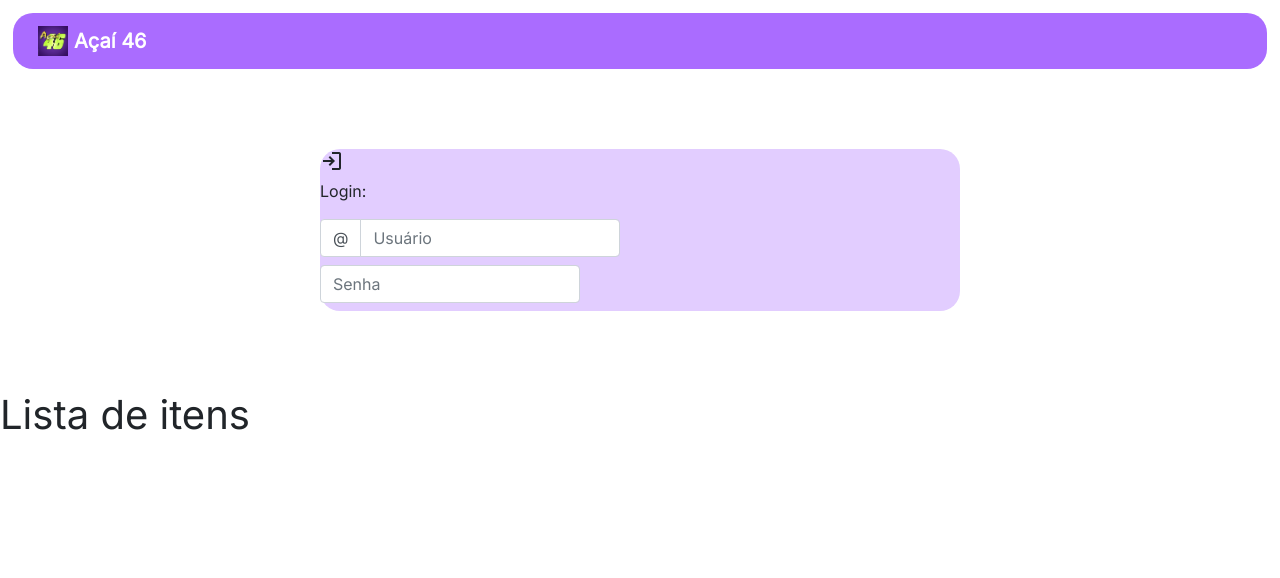
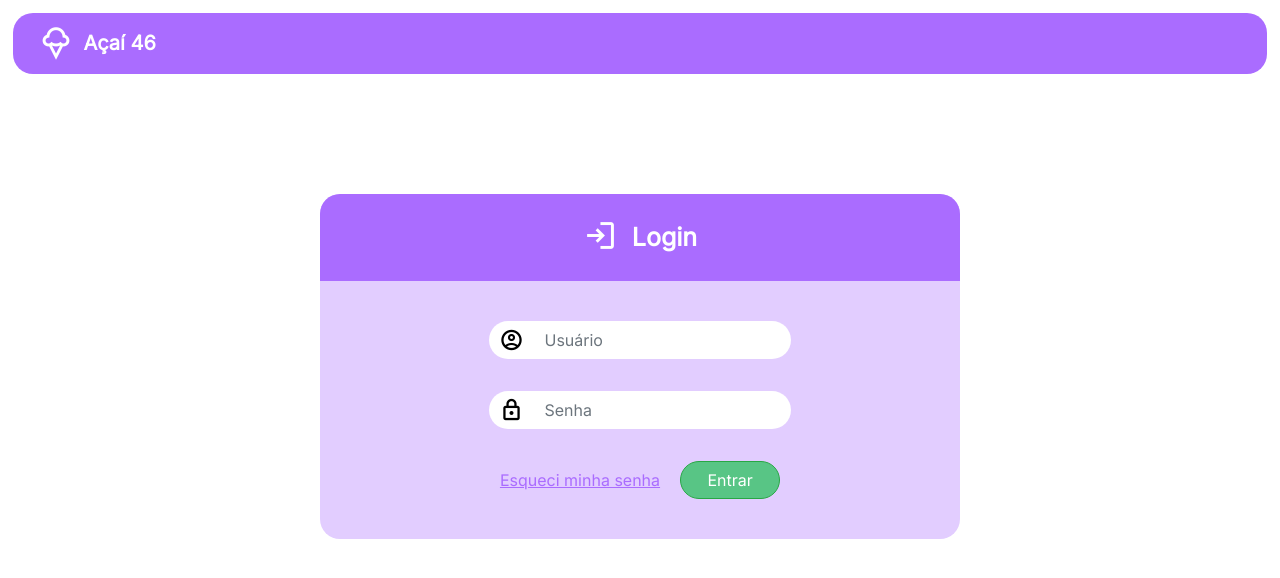
Before and after one commit to schin0/Acai46, a plain HTML site: page frontend/src/index.html in a window 1280 px wide. Drawn offline with nearby package versions, Linux system fonts and the light colour scheme; no server answers.

Commit message:
Ajustar css tela login

```diff
--- a/frontend/src/index.html
+++ b/frontend/src/index.html
@@ -20,50 +20,67 @@
 <body>
     <header>
         <nav class="navbar navbar-light bg-light navbar-telas b-r-20">
-            <a class="navbar-brand txt-branco" href="#">
-                <img src="../assets/img/logo_acai_46.jpg" width="30" height="30" class="d-inline-block align-top"
-                    alt="Logo Açaí 46">
-                Açaí 46
+            <a class="navbar-brand txt-branco d-flex align-items-center" href="#">
+                <span class="material-symbols-outlined" id="logo-sorvete">
+                    icecream
+                </span>
+                <span>Açaí 46</span>
             </a>
         </nav>
     </header>
 
     <main>
-        <section id="sec-login" class="b-r-20">
-            <div>
+        <section id="section-login">
+            <div id="div-login" class="b-r-20">
+                <div id="title-login" class="txt-branco d-flex j-c-center">
+                    <div class="d-flex j-c-space-around title-login">
                         <span class="material-symbols-outlined">
                             login
                         </span>
-                <p>Login:</p>
+                        Login
+                    </div>
                 </div>
                 <div>
-                <form>
+                    <form id="form-login" class="d-flex j-a-center align-items-center">
                         <div class="form-row align-items-center">
                             <div class="col-auto">
-                            <label class="sr-only" for="inlineFormInputGroup">Username</label>
+                                <label class="sr-only" for="usuario">Usuário</label>
                                 <div class="input-group mb-2">
                                     <div class="input-group-prepend">
-                                    <div class="input-group-text">@</div>
+                                        <div class="input-group-text b-r-20">
+                                            <span class="material-symbols-outlined">
+                                                account_circle
+                                            </span>
                                         </div>
-                                <input type="text" class="form-control" id="inlineFormInputGroup" placeholder="Usuário">
+                                    </div>
+                                    <input type="text" class="form-control b-r-20" id="usuario" placeholder="Usuário">
                                 </div>
                             </div>
                         </div>
                         <div class="form-row align-items-center">
                             <div class="col-auto">
-                            <label class="sr-only" for="inlineFormInput">Name</label>
-                            <input type="password" class="form-control mb-2" id="inlineFormInput" placeholder="Senha">
+                                <label class="sr-only" for="senha">Senha</label>
+                                <div class="input-group mb-2">
+                                    <div class="input-group-prepend">
+                                        <div class="input-group-text b-r-20">
+                                            <span class="material-symbols-outlined">
+                                                lock
+                                            </span>
+                                        </div>
+                                    </div>
+                                    <input type="password" class="form-control b-r-20" id="senha" placeholder="Senha">
+                                </div>
+                            </div>
+                        </div>
+                        <div class="form-row align-items-center m-b-0">
+                            <div id="btn-login" class="col-auto d-flex j-c-space-between align-items-center">
+                                <a href="javascript:void(0)">Esqueci minha senha</a>
+                                <button type="button" class="btn btn-success b-r-20">Entrar</button>
                             </div>
                         </div>
                     </form>
-                <div>
-                    <!-- Botões -->
                 </div>
             </div>
-        </section>
-        <section>
-            <h1>Lista de itens</h1>
-            <ul id="lista"></ul>
         </section>
     </main>
 
--- a/frontend/src/main.js
+++ b/frontend/src/main.js
@@ -1,11 +1,11 @@
-fetch('http://localhost:8080/teste')
-    .then(response => response.json())
-    .then(data => {
-        const lista = document.getElementById('lista');
-        data.forEach(item => {
-            const li = document.createElement('li');
-            li.textContent = `${item.id} - ${item.gabriel}`;
-            lista.appendChild(li);
-        });
-    })
-    .catch(error => console.error(error));
+// fetch('http://localhost:8080/teste')
+//     .then(response => response.json())
+//     .then(data => {
+//         const lista = document.getElementById('lista');
+//         data.forEach(item => {
+//             const li = document.createElement('li');
+//             li.textContent = `${item.id} - ${item.gabriel}`;
+//             lista.appendChild(li);
+//         });
+//     })
+//     .catch(error => console.error(error));
--- a/frontend/src/style.css
+++ b/frontend/src/style.css
@@ -9,7 +9,6 @@
     --amarelo: #FCD700;
     --cinza: #E3E3E3;
 }
-
 
 * {
     /* color: var(--roxo); */
@@ -26,9 +25,16 @@
     font-weight: 600;
 }
 
-#sec-login {
+#section-login {
+    display: flex;
+    justify-content: center;
+    align-items: center;
+    height: 70vh;
+}
+
+#div-login {
+    width: 50%;
     background-color: var(--roxo-claro);
-    margin: 10vh 25vw;
 }
 
 .input-group-text {
@@ -39,9 +45,81 @@
     width: 100%;
 }
 
+.navbar-brand span {
+    margin-right: 10px;
+}
 
+#title-login {
+    background-color: var(--roxo);
+    border-radius: 20px 20px 0 0;
+    font-size: 25px;
+    font-weight: 600;
+    line-height: 39px;
+}
 
+.title-login {
+    width: 20%;
+    margin: 3vh 0;
+}
 
+.material-symbols-outlined {
+    font-weight: 500;
+}
+
+#logo-sorvete {
+    font-size: 35px;
+}
+
+#form-login {
+    flex-direction: column;
+    padding: 5vh 0;
+}
+
+#title-login .material-symbols-outlined {
+    font-size: 35px;
+}
+
+#form-login .material-symbols-outlined {
+    color: black;
+}
+
+#form-login .input-group-text {
+    padding: 0 10px;
+}
+
+.form-control,
+.input-group-text {
+    border: none;
+    border-radius: 0;
+    box-shadow: none;
+}
+
+.form-control:focus {
+    outline: 1px solid var(--roxo);
+    outline-offset: 0;
+    box-shadow: none;
+}
+
+.input-group-text {
+    padding: 0 100px;
+}
+
+.form-row {
+    margin-bottom: 3vh;
+}
+
+#btn-login a {
+    margin-right: 20px;
+    text-decoration-line: underline;
+    color: var(--roxo);
+}
+
+#btn-login button {
+    min-width: 100px;
+    background-color: #58C585;
+}
+
+/* Estilos gerais: */
 
 .txt-branco {
     color: var(--branco) !important;
@@ -50,3 +128,23 @@
 .b-r-20 {
     border-radius: 20px;
 }
+
+.d-flex {
+    display: flex;
+}
+
+.j-c-center {
+    justify-content: center;
+}
+
+.j-c-space-around {
+    justify-content: space-around;
+}
+
+.j-c-space-between {
+    justify-content: space-between;
+}
+
+.m-b-0 {
+    margin-bottom: 0;
+}
```
Lines whose indentation alone changed are shown as unchanged.
